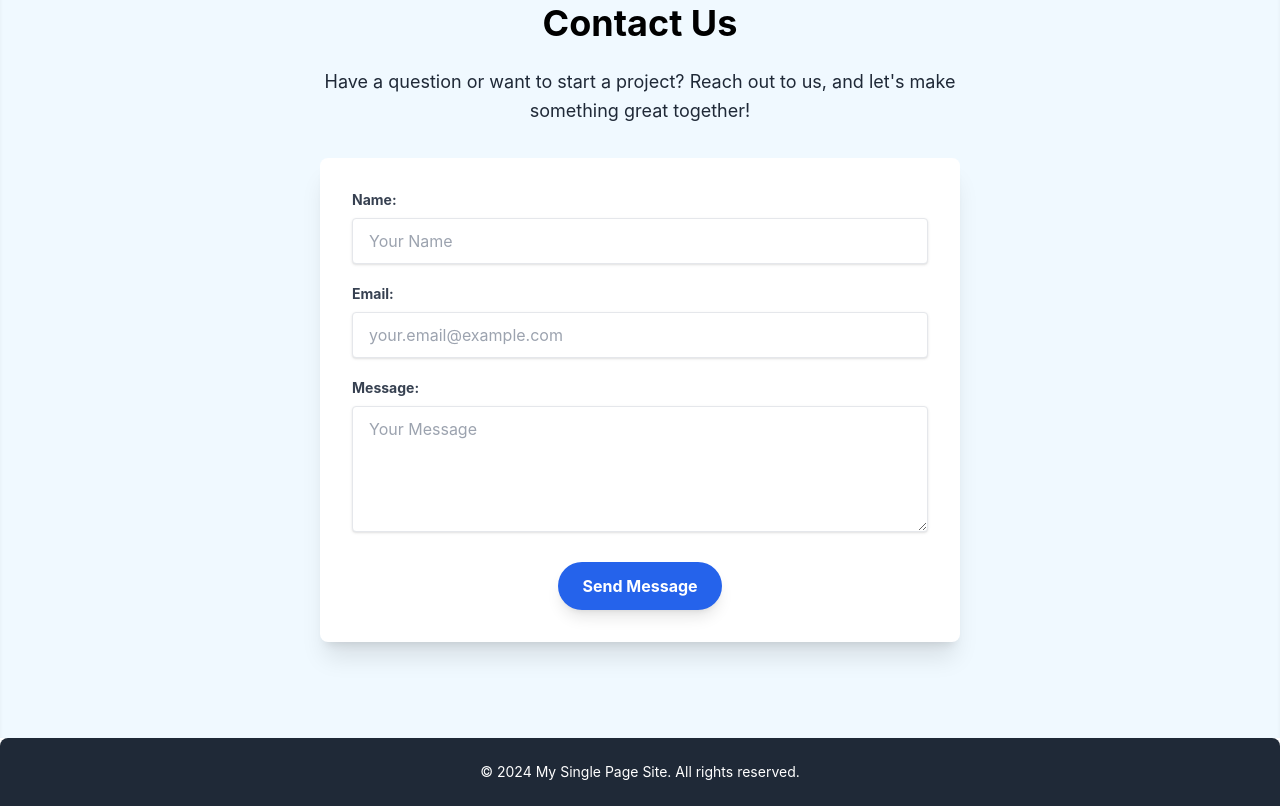
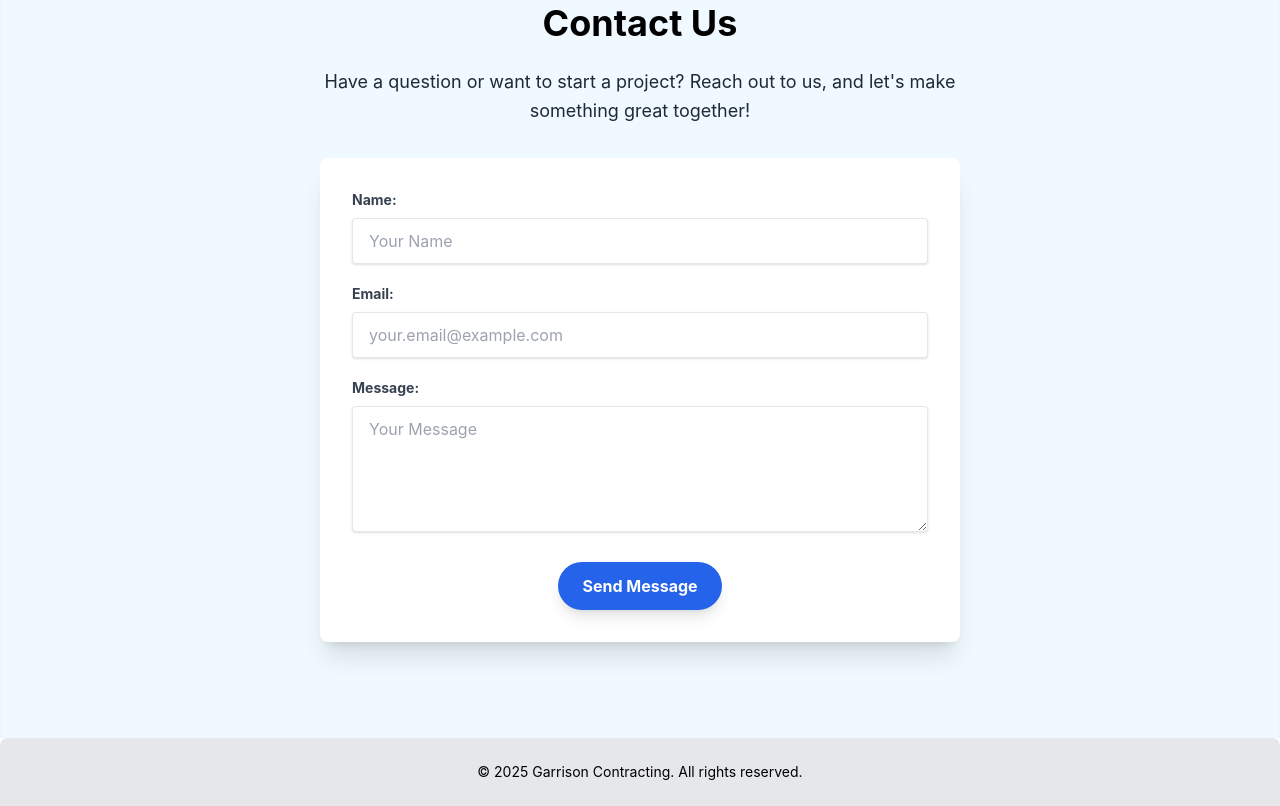
Before and after one commit to ccdu57/garrison-site, a plain HTML site: page index.html in a window 1280 px wide. Shown: the part 2253-3059 px from the top of the page. Drawn offline with nearby package versions, Linux system fonts and the light colour scheme.

Commit message:
update footer

```diff
--- a/index.html
+++ b/index.html
@@ -176,9 +176,13 @@
         </section>
     </main>
 
-    <footer class="bg-gray-800 text-white p-6 text-center text-sm rounded-t-lg">
-        <p>&copy; 2024 My Single Page Site. All rights reserved.</p>
-    </footer>
+   <footer class="bg-gray-200 text-black p-6 text-center text-sm rounded-t-lg">
+    <p>&copy; <span id="year"></span> Garrison Contracting. All rights reserved.</p>
+</footer>
+
+<script>
+    document.getElementById('year').textContent = new Date().getFullYear();
+</script>
 
     <script>
         document.addEventListener('DOMContentLoaded', () => {
```
